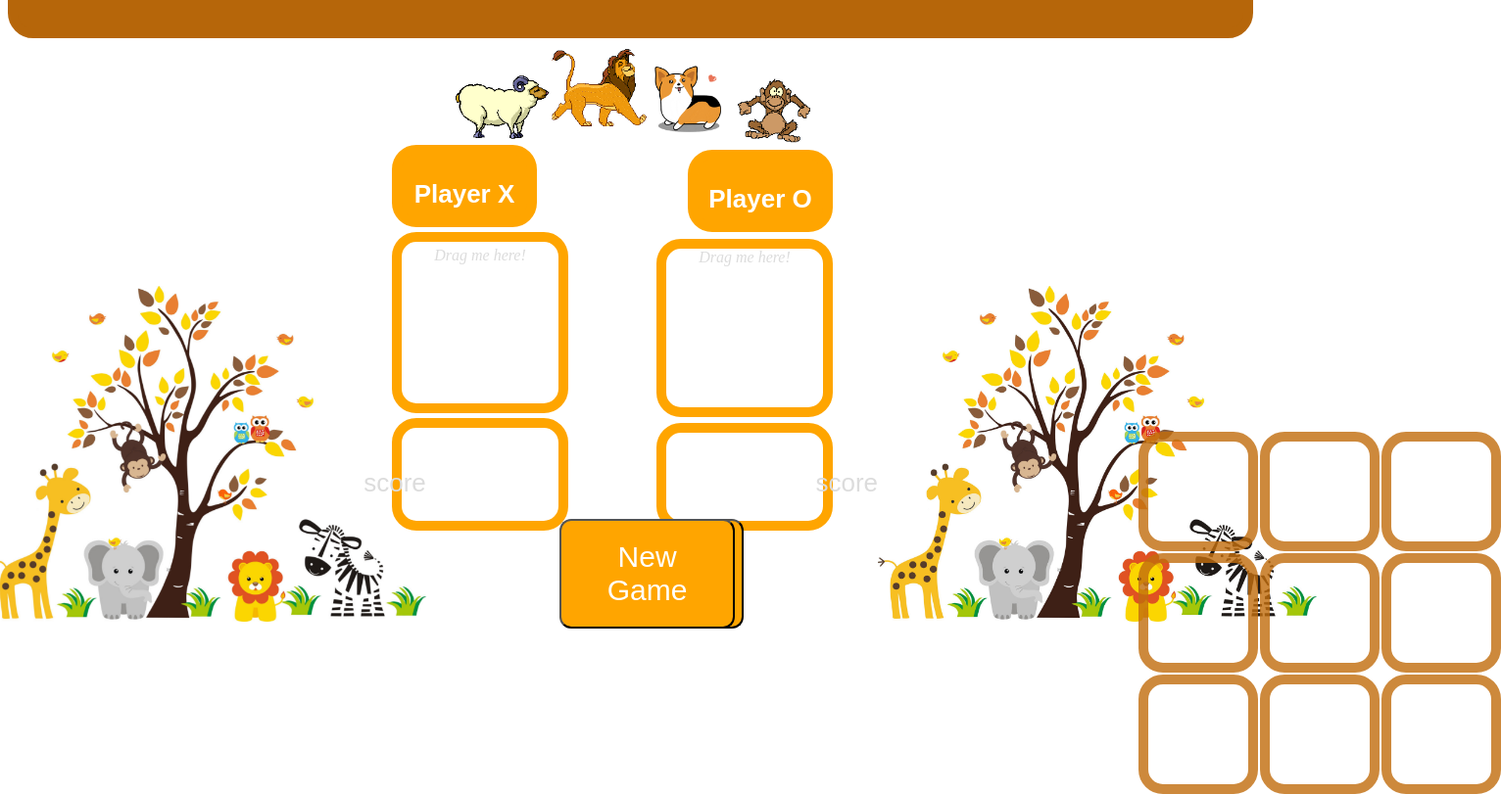
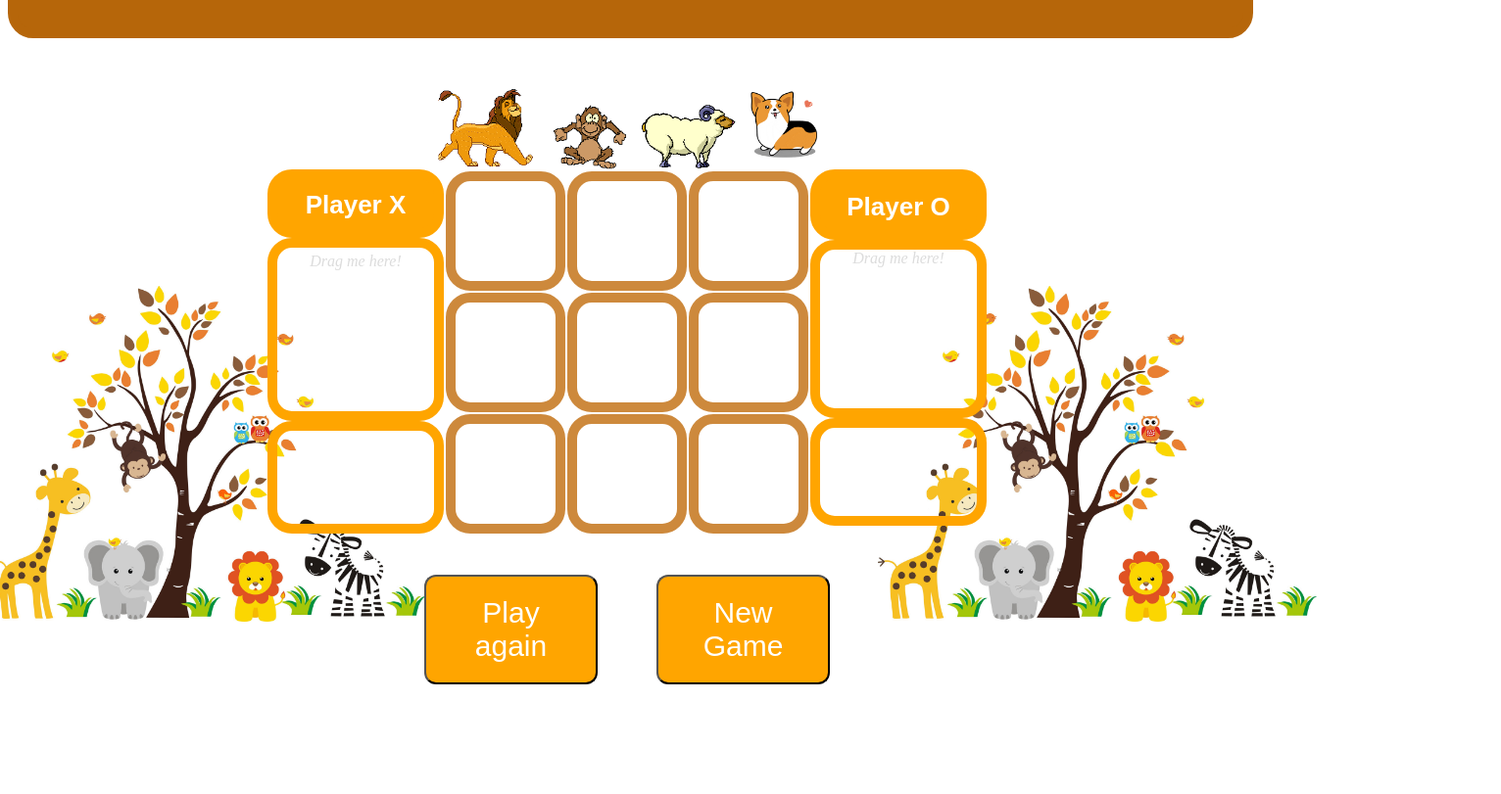
Before and after one commit to Ameerahalshihry/ameerahalshihry.gitHub.io, a plain HTML site: page startGame.html in a window 1280 px wide. Shown: the part 108-919 px from the top of the page at 98% size, 1532 px wide, since content can reach past the window. After the commit the page ends 845 px from the top, so only its background shows below. Drawn offline with nearby package versions, Linux system fonts and the light colour scheme.

Commit message:
update style 2

```diff
--- a/startGame.html
+++ b/startGame.html
@@ -15,13 +15,22 @@
 <div class="container">
         <img id="first" src="img7.jpg">
         <img id="second" src="img7.jpg">
+    <div class="images">
+
         <img class="lion" id="drag1" src="lion.gif" draggable="true" ondragstart="drag(event)">
         <img class="monkey" id="monkey"src="monkey3.gif" draggable="true" ondragstart="drag(event)">
         <img class="sheep" id="sheep" src="sheep4.gif" draggable="true" ondragstart="drag(event)">
         <img class="cat" id="cat" src="cat.gif" draggable="true" ondragstart="drag(event)">
 
     </div>
+<div class="bottom-row">
+        <div class="left">
 
+                <div class="title1"> <h4 class="animated infinite heartBeat">Player X</h4> </div>
+                <div class="playerPic1" id="div1" ondrop="drop(event)" ondragover="allowDrop(event)" >Drag me here!</div>
+                <div id="score1"></div>
+            </div>
+            <div class="mid">
 
     <table id="XOTable">
         <tr class="row1">
@@ -42,16 +51,23 @@
             <td id="9"></td>
         </tr>
     </table>
-    <div class="title1"> <h4 class="animated infinite heartBeat">Player X</h4> </div>
-    <div class="playerPic1" id="div1" ondrop="drop(event)" ondragover="allowDrop(event)" >Drag me here!</div>
+</div>
+
+    <div class="right">
+
         <div class="title2"><h4 class="animated infinite heartBeat">Player O</h4></div>
         <div class="playerPic2" id="div2" ondrop="drop(event)" ondragover="allowDrop(event)">Drag me here!</div>
-    <div id="score">
-    <div id="score1"></div><p class="a">score</p>
-    <div id="score2"></div><p class="b">score</p>
+        <div id="score2"></div>
     </div>
+</div>
+<div class="buttons">
+
     <button class="animated infinite pulse" id="playButton" onclick="resetGame()">Play again</button>
     <button class="animated infinite pulse" id="reloadButton" onclick="reloadGame()">New Game</button>
+</div>
+</div>
+</div>
+
     <script src="https://code.jquery.com/jquery-3.3.1.js"></script>
     <script src="main.js"> </script>
 </body>
--- a/style.css
+++ b/style.css
@@ -17,27 +17,36 @@ color: orange;
 font-size: 300%;
 }
 
-container{
+.container{
 
-position:relative;
+display: flex;
+flex-direction: column;
+align-content: center;
+}
 
+.images {
+    /* position: relative; */
+    display: flex;
+    justify-content: center;
+    align-content: center;
+    align-items: baseline;
 }
 
 .lion{
-    position: absolute;
+
   left:43% ;
   bottom:70%;
   width:120px;
 }
 .monkey{
-    position: absolute;
+
     left:58%;
  top:15%;
  width:97px;
 
 }
 .cat{
-    position: absolute;
+
  left:51%;
  top:20%;
  width:95px;
@@ -45,7 +54,7 @@ position:relative;
 .sheep{
 top:23%;
     left: 36%;
-    position: absolute;
+
     width:100px;
 }
 .fixed {
@@ -59,6 +68,21 @@ top:23%;
     top:20%;
 
 }
+
+.bottom-row {
+    display: flex;
+justify-content: center;
+}
+
+
+
+.buttons {
+display: flex;
+justify-content: center;
+align-content: flex-start;
+align-items: flex-start;
+}
+
 table{
     display: flex;}
 
@@ -66,7 +90,7 @@ table{
     width: 100px;
     height: 100px;
     border: 10px solid  rgba(194, 110, 14, 0.808) ;
-    position: relative;
+    /* position: relative; */
 
     font-size: 188%;
     text-align: center;
@@ -78,12 +102,15 @@ table{
 }
 
 #first{
+    z-index: -1;
 width:35%;
 position: absolute;
 right:66%;
 top:50%;
 }
 #second{
+    z-index: -1;
+
 width:35%;
 position: absolute;
 left:70%;
@@ -99,7 +126,7 @@ color:white;
 cursor: pointer;
 text-align: center;
 background-color: orange;
-position: absolute;
+/* position: absolute; */
 left:550px;
 bottom:20px;
 width: 14%;
@@ -123,7 +150,7 @@ transform: translateY(4px);
     cursor: pointer;
     text-align: center;
     background-color: orange;
-    position: absolute;
+    /* position: absolute; */
     right:500px;
     bottom:20px;
     width: 14%;
@@ -142,43 +169,46 @@ transform: translateY(4px);
 
 
 .title1{
-width: 10%;
-height:8% ;
+width: 160px;
+height:13% ;
 color:white;
 font-size: 26px;
 border:solid 10px orange;
-position: absolute;
+/* position: absolute; */
 text-align: center;
 bottom:460px;
 left:400px;
 border-radius: 25px;
 font-family: sans-serif;
 background-color: orange;
+line-height: 2px;
 }
 
 
 .title2{
-width: 10%;
-height:8% ;
+width: 160px;
+height:13% ;
 color: white;
 font-size: 26px;
 border:solid 10px orange;
-position: absolute;
+/* position: absolute; */
 text-align: center;
 bottom:455px;
 right:430px;
 border-radius: 25px;
 font-family: sans-serif;
 background-color: orange;
+padding-top: 2px;
+line-height: 2px;
 }
 h4{
 margin-top: 25px;
 }
 .playerPic1{
 width: 160px;
-height:160px;
+height:162px;
 border:solid 10px orange;
-position: absolute;
+/* position: absolute; */
 bottom:270px;
 left:400px;
 border-radius: 25px;
@@ -191,7 +221,7 @@ font-style: italic;
 width: 160px;
 height:162px;
 border:solid 10px orange;
-position: absolute;
+/* position: absolute; */
 bottom:266px;
 right:430px;
 border-radius: 25px;
@@ -210,7 +240,7 @@ font-style: italic;
     width: 160px;
     height:90px;
     border:solid 10px orange;
-    position: absolute;
+    /* position: absolute; */
     bottom:150px;
     left:400px;
     border-radius: 25px;
@@ -226,7 +256,7 @@ font-style: italic;
     width: 160px;
     height:90px;
     border:solid 10px orange;
-    position: absolute;
+    /* position: absolute; */
     bottom:150px;
     right:430px;
     border-radius: 25px;
@@ -238,15 +268,15 @@ font-style: italic;
 
 }
 .a{
-    position: absolute;
+    /* position: absolute; */
     color:gainsboro;
     font-size:26px;
-    left:29%;
-top:70%;
+    /* left:29%; */
+/* top:70%; */
 font-family:sans-serif;
 }
 .b{
-    position: absolute;
+    /* position: absolute; */
     color:gainsboro;
     font-size:26px;
     right:30%;
```
Lines whose indentation alone changed are shown as unchanged.
